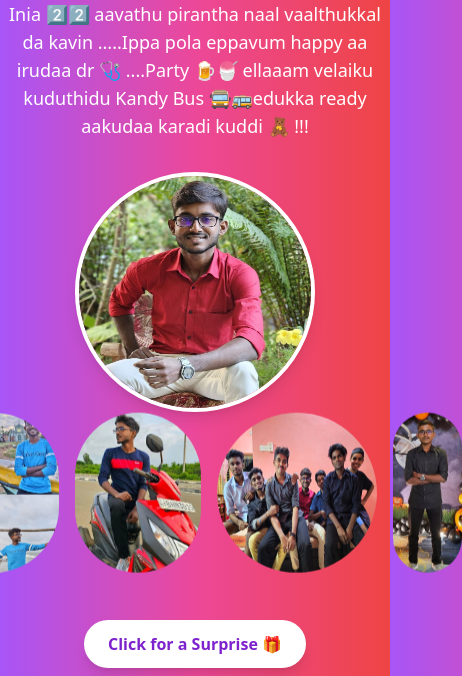
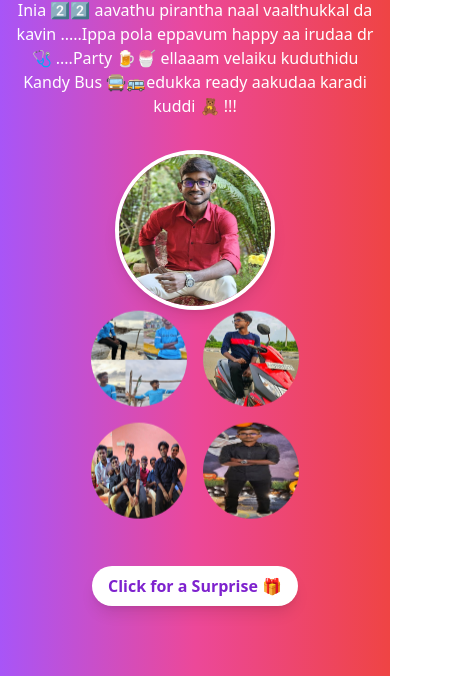
Before and after one commit to Sukithan/kavin-s22, a plain HTML site: page index.html in a window 390 px wide. Shown: the part 168-844 px from the top of the page, 462 px wide, since content can reach past the window. Drawn offline with nearby package versions, Linux system fonts and the light colour scheme.

Commit message:
Update1 index.html

```diff
--- a/index.html
+++ b/index.html
@@ -31,42 +31,40 @@
     }
   </style>
 </head>
-<body class="bg-gradient-to-r from-purple-500 via-pink-500 to-red-500 min-h-screen flex items-center justify-center">
-  <div class="text-center">
+<body class="bg-gradient-to-r from-purple-500 via-pink-500 to-red-500 min-h-screen flex items-center justify-center p-4">
+  <div class="text-center max-w-4xl mx-auto">
     <!-- Header -->
-    <h1 class="text-white text-5xl font-extrabold mb-4 fade-in">🎉 Happy Birthday! Kavin 🎂</h1>
+    <h1 class="text-white text-4xl sm:text-5xl font-extrabold mb-4 fade-in">🎉 Happy Birthday! Kavin 🎂</h1>
 
     <!-- Message -->
-    <p class="text-white text-lg mb-8 fade-in" style="animation-delay: 0.5s;">
+    <p class="text-white text-base sm:text-lg mb-8 fade-in" style="animation-delay: 0.5s;">
         Inia 2️⃣2️⃣ aavathu pirantha naal vaalthukkal da kavin  .....Ippa pola eppavum happy aa irudaa dr 🩺 ....Party  🍺🍧 ellaaam velaiku kuduthidu  Kandy Bus  🚍🚌edukka ready aakudaa karadi kuddi 🧸 !!!
     </p>
 
     <!-- Tree Chart with Images -->
     <div class="relative w-full h-auto flex flex-col items-center mb-8">
-        <img src="k11.jpg" alt="Main Photo" class="w-60 h-60 rounded-full mb-4 border-4 border-white shadow-lg">
-        <div class="flex justify-center space-x-4">
-          <img src="k2.jpg" alt="Balloon" class="w-40 h-40 float rounded-full">
-          <img src="k3.jpg" alt="Cake" class="w-40 h-40 float rounded-full">
-          <img src="k4.jpg" alt="Gift" class="w-40 h-40 float rounded-full">
-          <img src="k5.jpg" alt="Party" class="w-40 h-40 float rounded-full">
+        <img src="k11.jpg" alt="Main Photo" class="w-40 h-40 sm:w-60 sm:h-60 rounded-full mb-4 border-4 border-white shadow-lg">
+        <div class="grid grid-cols-2 sm:grid-cols-4 gap-4">
+          <img src="k2.jpg" alt="Balloon" class="w-24 h-24 sm:w-40 sm:h-40 float rounded-full">
+          <img src="k3.jpg" alt="Cake" class="w-24 h-24 sm:w-40 sm:h-40 float rounded-full">
+          <img src="k4.jpg" alt="Gift" class="w-24 h-24 sm:w-40 sm:h-40 float rounded-full">
+          <img src="k5.jpg" alt="Party" class="w-24 h-24 sm:w-40 sm:h-40 float rounded-full">
         </div>
       </div>
 
-
     <!-- Button -->
     <button
-      class="px-6 py-3 bg-white text-purple-700 font-bold rounded-full shadow-lg hover:bg-purple-700 hover:text-white transition-all duration-300"
+      class="px-4 py-2 sm:px-6 sm:py-3 bg-white text-purple-700 font-bold rounded-full shadow-lg hover:bg-purple-700 hover:text-white transition-all duration-300"
       onclick="revealMessage()">
       Click for a Surprise 🎁
     </button>
 
     <!-- Hidden Surprise Message -->
     <div id="surprise" class="mt-8 hidden">
-      <p class="text-white text-xl font-semibold mb-4 fade-in">
+      <p class="text-white text-lg sm:text-xl font-semibold mb-4 fade-in">
         Ithu thaan kavin oru kaalathula maintain pannina body...but medicine padikka thodanki melinchidaan paavam 🥳
       </p>
-      <img src="kswap.jpg" alt="Celebration" class="w-40 h-40 rounded-full mx-auto fade-in" style="animation-delay: 0.5s;">
-      <!-- <img src="https://source.unsplash.com/400x400/?fireworks" alt="Fireworks" class="w-40 h-40 rounded-full mx-auto fade-in mt-4" style="animation-delay: 1s;"> -->
+      <img src="kswap.jpg" alt="Celebration" class="w-32 h-32 sm:w-40 sm:h-40 rounded-full mx-auto fade-in" style="animation-delay: 0.5s;">
     </div>
   </div>
 
```
